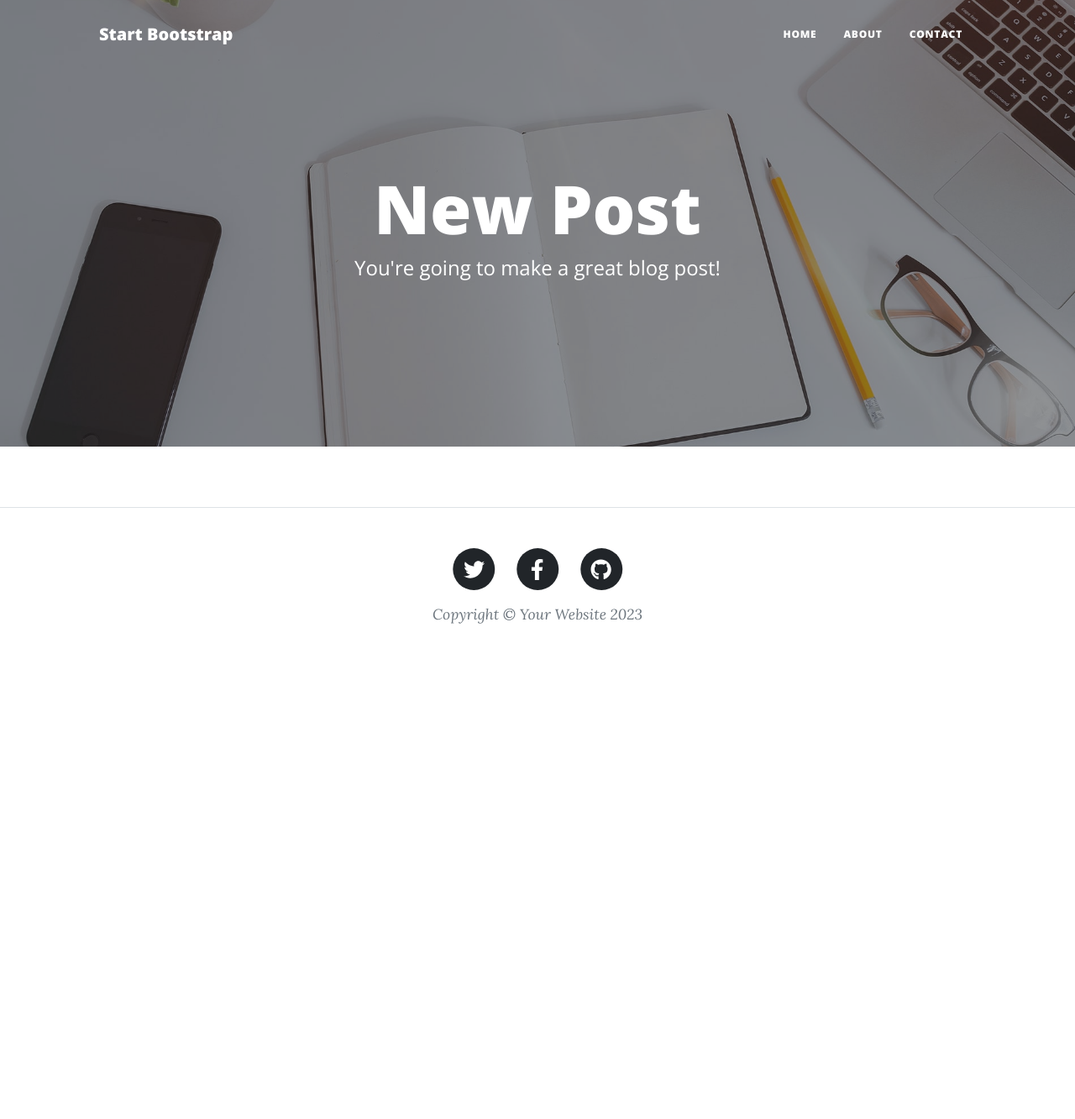
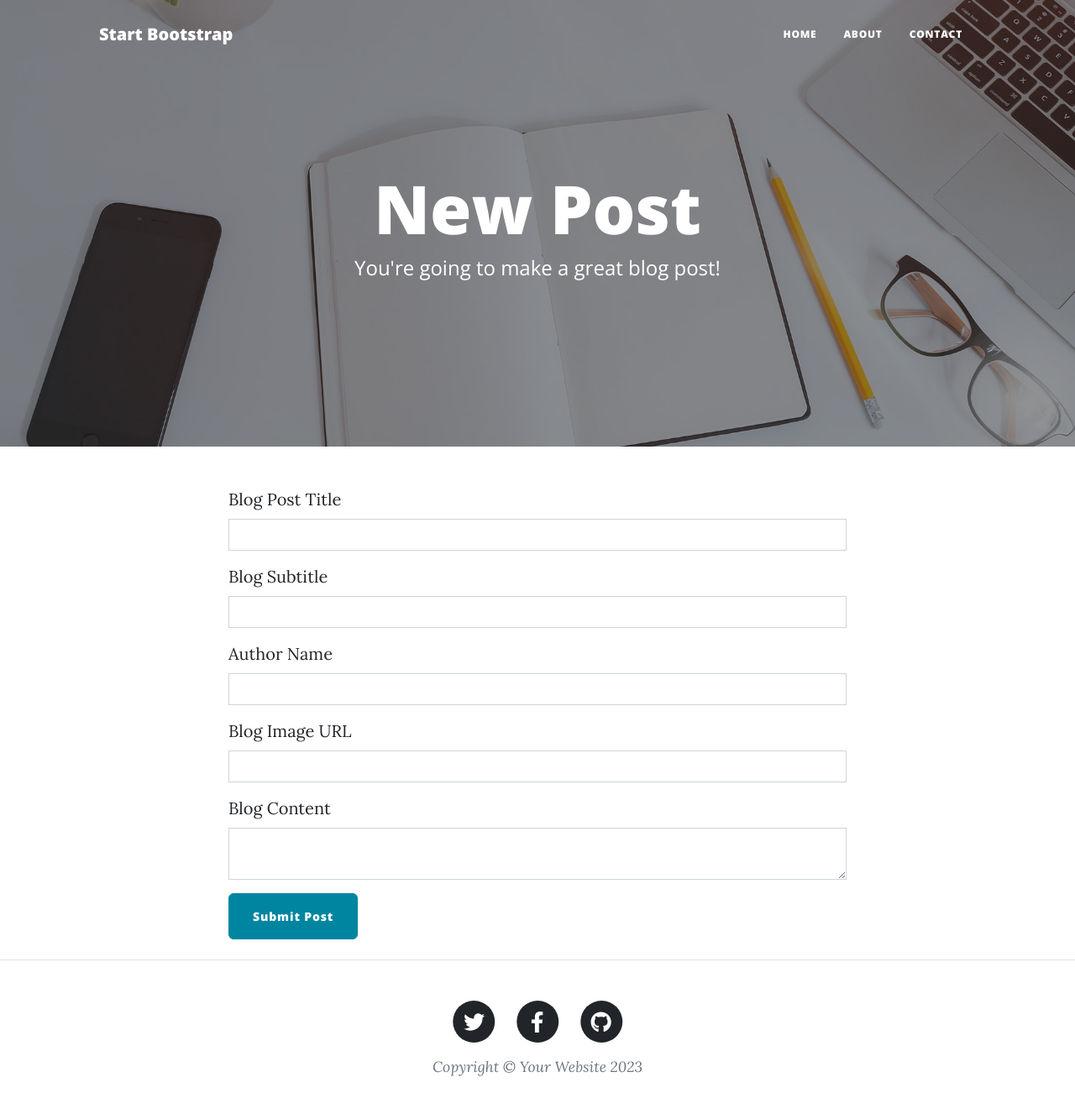
Before and after one commit to heighterses/BLOG-WEB-APP-RESTful-FLASK, a Flask app: page /add_new_post in a window 1280 px wide. Shown: the whole page at 84% size. Before the commit the page ends 743 px from the top, so only its background shows below. Run offline with Flask 3, Linux system fonts and the light colour scheme; some libraries are stand-ins or nearby versions.

Commit message:
day 2, adding the Create New Blog Post functionality

```diff
--- a/templates/make-post.html
+++ b/templates/make-post.html
@@ -1,3 +1,4 @@
+{% from "bootstrap5/form.html" import render_form %}
 {% block content %} {% include "header.html" %}
 
 <!-- Page Header -->
@@ -24,14 +25,9 @@
     <div class="row">
       <div class="col-lg-8 col-md-10 mx-auto">
         <!-- TODO:-Add CKEditor and render the form here -->
-          <form method="POST">
-
-
-
-
-
-
-          </form>
+          {{ ckeditor.load() }}
+          {{ ckeditor.config(name=blog_content) }}
+        {{ render_form(form, novalidate=True, button_map={"submit": "primary"}) }}
 
 
 
```
